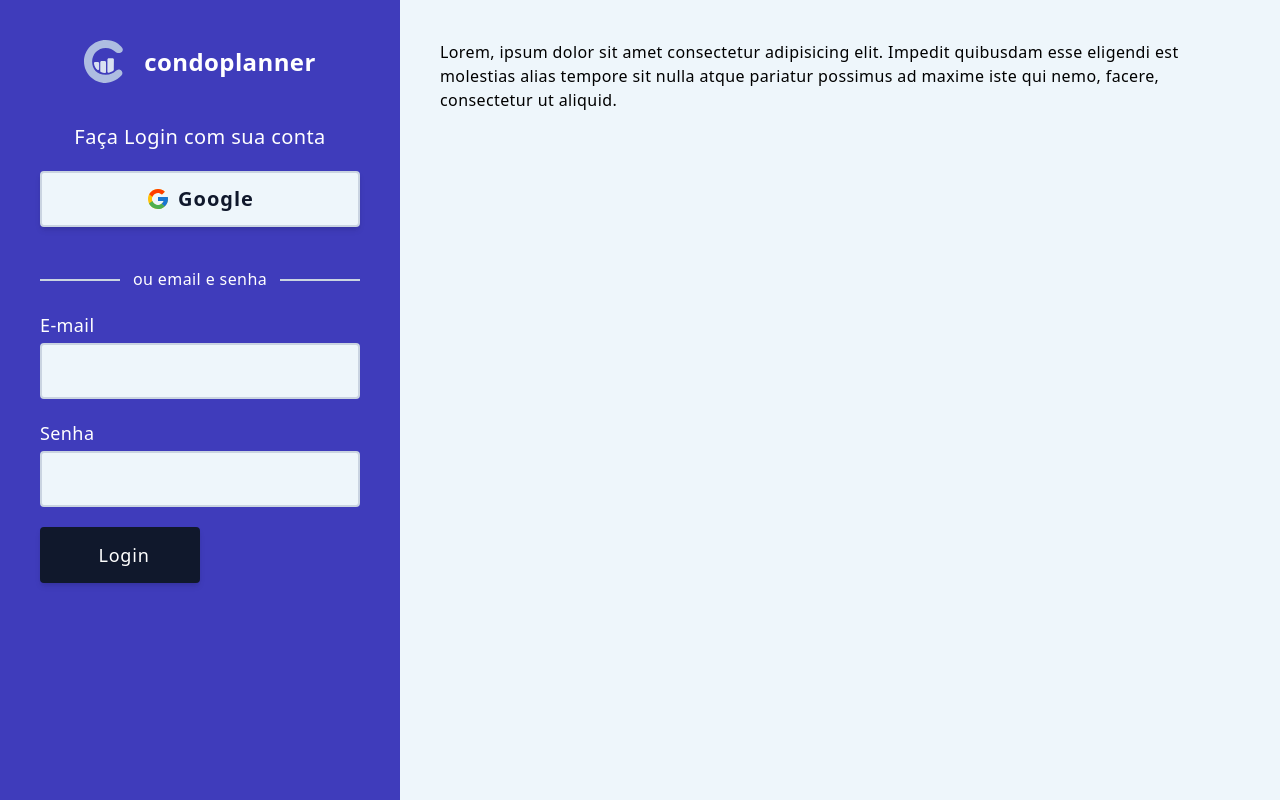
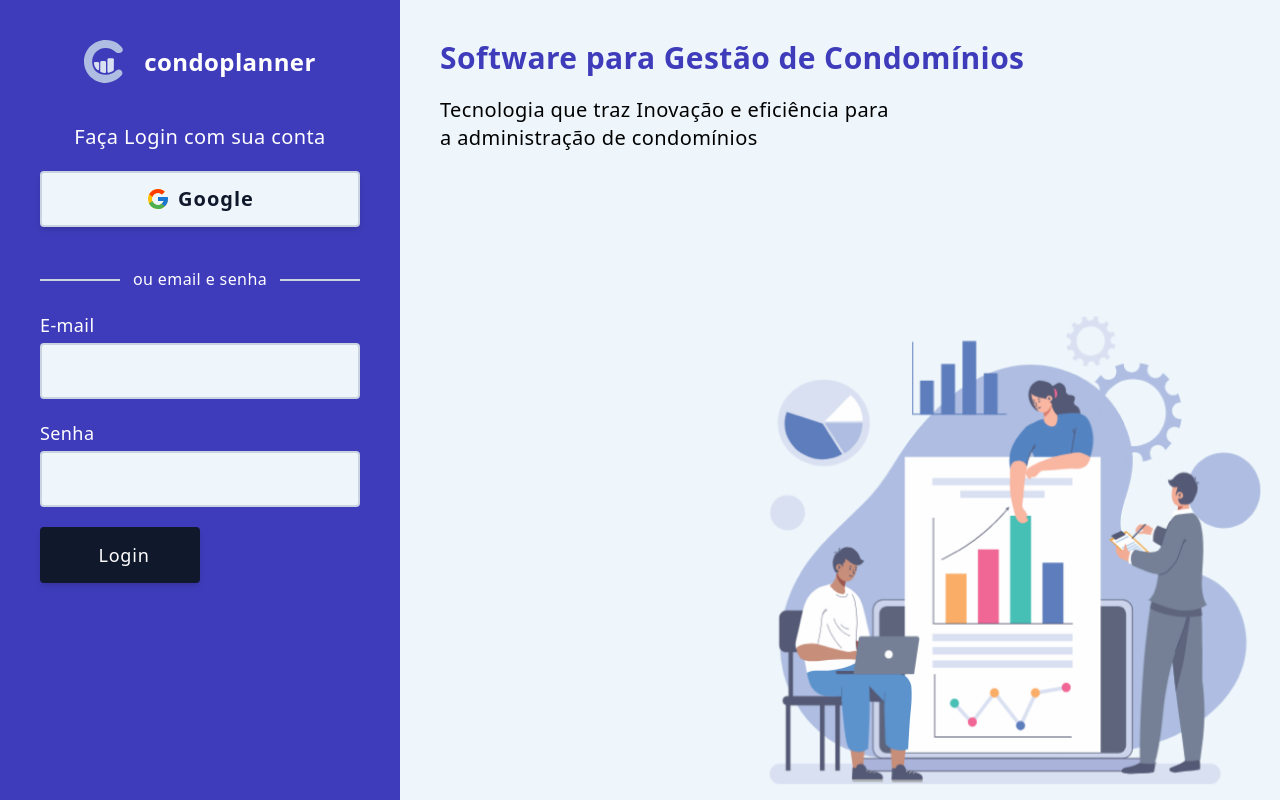
Before and after one commit to antoniati/condoplanner, a Next.js app: page / in a window 1280 px wide. Built offline with nearby package versions, Linux system fonts and the light colour scheme.

Commit message:
Adicionada a sessão de apresentação à página LoginPage
Neste commit, foi criada e adicionada a sessão de apresentação à página de login (LoginPage). A sessão de apresentação inclui um texto e uma imagem de fundo, que fornecem informações ou atraem os usuários antes de fazerem login.

```diff
--- a/components/Login/LoginPage.js
+++ b/components/Login/LoginPage.js
@@ -7,12 +7,14 @@ const LoginPage = () => {
         <main className="flex">
             <section className="w-full sm:w-auto min-h-screen p-10 bg-dark-blue text-white flex flex-col items-center gap-10">
                 <Logo />
+
+                {/* Sessão de Login com Google */}
                 <div className="w-80 flex flex-col items-center gap-5">
                     <h2>Faça Login com sua conta</h2>
                     <GoogleButton />
                 </div>
 
-                {/* Login com Email e Senha */}
+                {/* Sessão de Login com Email e Senha */}
                 <div className="w-72 sm:w-80 flex flex-col gap-5">
                     <p className="text-whit-lines">
                         <span></span>
@@ -22,8 +24,16 @@ const LoginPage = () => {
                     <LoginForm />
                 </div>
             </section>
-            <section className="hidden sm:flex w-full min-h-screen p-10">
-                Lorem, ipsum dolor sit amet consectetur adipisicing elit. Impedit quibusdam esse eligendi est molestias alias tempore sit nulla atque pariatur possimus ad maxime iste qui nemo, facere, consectetur ut aliquid.
+
+            {/* Sessão de apresentação da página de Login */}
+            <section className="hidden sm:flex flex-col gap-5 w-full p-10 min-h-screen bg-none sm:bg-[url('/images/bkg-login.png')] bg-no-repeat bg-right-bottom bg-[length:470px_450px] xl:bg-[length:530px_500px] transition-all duration-300">
+                <h1 className="text-3xl text-dark-blue">
+                    Software para Gestão de Condomínios
+                </h1>
+                <p className="text-xl">
+                    Tecnologia que traz Inovação e eficiência para<br></br>
+                    a administração de condomínios
+                </p>
             </section>
         </main>
     );
```
